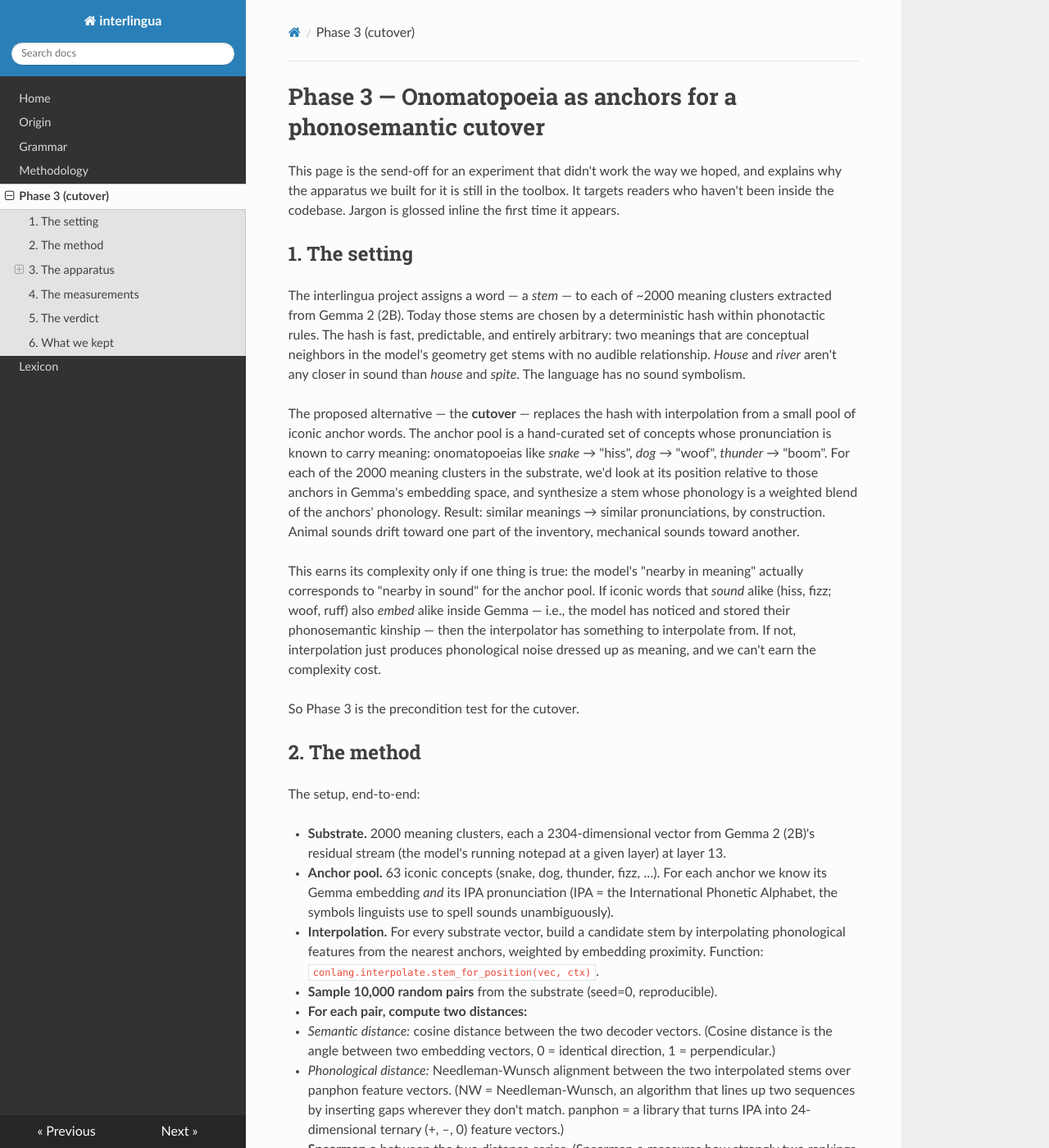
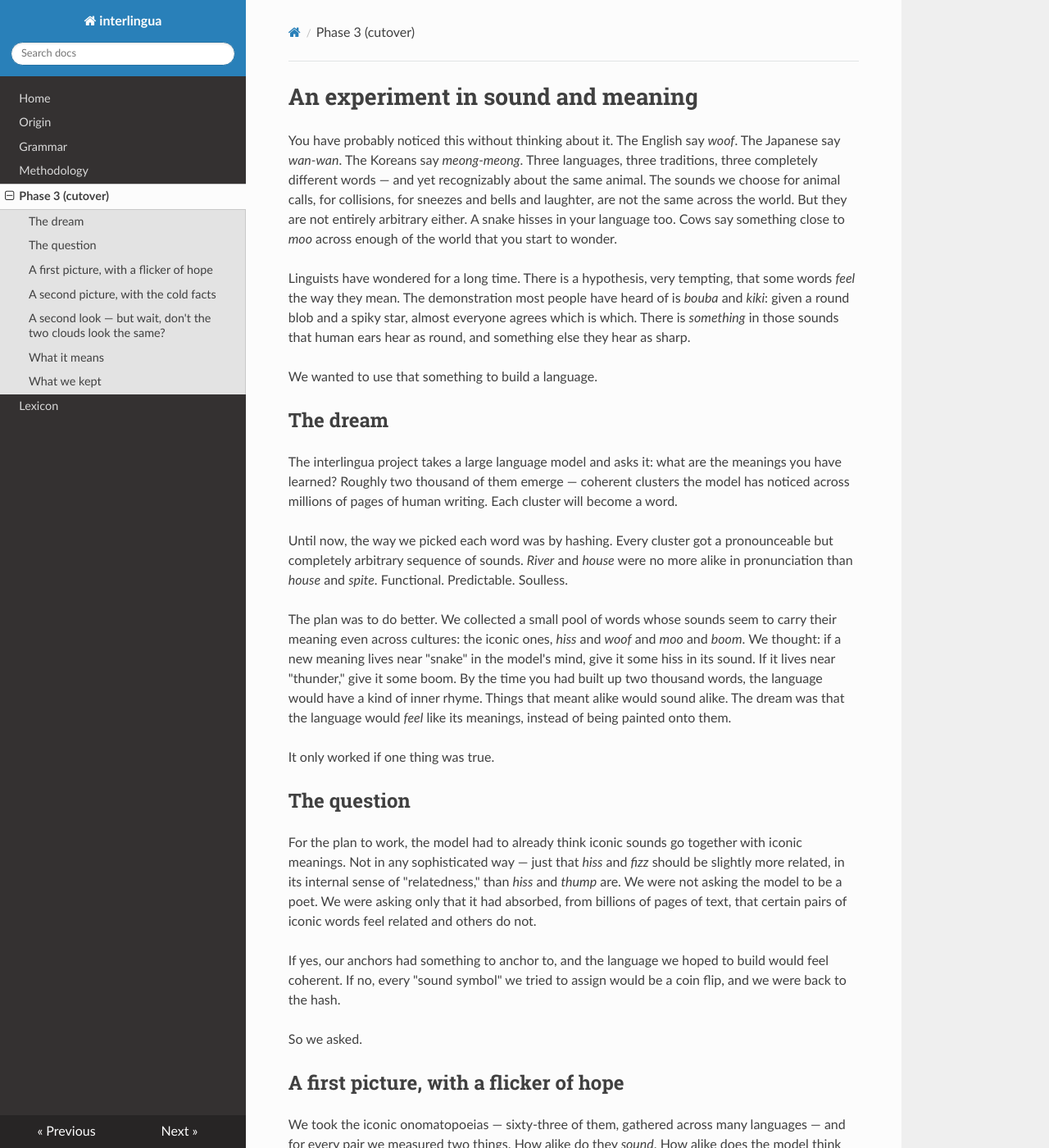
Before and after one commit to kleer001/interlingua, an MkDocs documentation site: the page built from docs/phase3-onomatopoeia.md, in a window 1280 px wide and 1400 px high. Shown: the whole window at 82% size. Built offline with MkDocs 1.6.1, drawn with Linux system fonts in a browser that asks for light colours; nearby versions of some CDN libraries; some of the changed text lies outside the part shown.

Commit message:
docs(phase3): reframe send-off as a "two populations" narrative
The v1 ELI15 page led with the metric (ρ=0.0365 vs 0.15) and
trailed off into apparatus prose. The v2 leads with the *geometric*
reason the metric came out flat: the 63 iconic anchors and the
2000 meaning-clusters live in different regions of Gemma's space,
so even the loose sound↔meaning diagonal that exists among the
anchors has no purchase on the substrate it was meant to anchor.

New scaffolding under the rewrite:

- scripts/make_anchor_pairs.py — re-embeds the 63 anchors at
  layer 13 and writes anchor-pair NW phon + cosine to
  src/conlang/lab/results/anchor_pairs.parquet, so plots can
  re-render without re-running Gemma.
- scripts/make_phase3_plots.py — four new figures: anchor_pairs
  (the faint diagonal), two_populations (the geometric gap),
  substrate_pairs (the cloud with no diagonal), shape_overlay
  (heads off the "but the clouds look similar" intuition by
  rescaling both into [0,1] — same sampling fan, only the anchor
  cloud has the climb).
- Old PNGs (layer_sweep, embed_variants, nw_alignment_schematic)
  removed; the v1 page's apparatus-tour didn't survive the rewrite.

Numbers and conclusion unchanged. Same falsification, told from
the geometry rather than the metric.

Co-Authored-By: Claude Opus 4.7 (1M context) <noreply@anthropic.com>

```diff
--- a/docs/phase3-onomatopoeia.md
+++ b/docs/phase3-onomatopoeia.md
@@ -1,229 +1,198 @@
-# Phase 3 — Onomatopoeia as anchors for a phonosemantic cutover
+# An experiment in sound and meaning
 
-This page is the send-off for an experiment that didn't work the way we
-hoped, and explains why the apparatus we built for it is still in the
-toolbox. It targets readers who haven't been inside the codebase. Jargon
-is glossed inline the first time it appears.
+You have probably noticed this without thinking about it. The English
+say *woof*. The Japanese say *wan-wan*. The Koreans say *meong-meong*.
+Three languages, three traditions, three completely different words —
+and yet recognizably about the same animal. The sounds we choose for
+animal calls, for collisions, for sneezes and bells and laughter, are
+not the same across the world. But they are not entirely arbitrary
+either. A snake hisses in your language too. Cows say something close
+to *moo* across enough of the world that you start to wonder.
 
-## 1. The setting
+Linguists have wondered for a long time. There is a hypothesis, very
+tempting, that some words *feel* the way they mean. The demonstration
+most people have heard of is *bouba* and *kiki*: given a round blob
+and a spiky star, almost everyone agrees which is which. There is
+*something* in those sounds that human ears hear as round, and
+something else they hear as sharp.
 
-The interlingua project assigns a word — a *stem* — to each of ~2000
-meaning clusters extracted from Gemma 2 (2B). Today those stems are
-chosen by a deterministic hash within phonotactic rules. The hash is
-fast, predictable, and entirely arbitrary: two meanings that are
-conceptual neighbors in the model's geometry get stems with no audible
-relationship. *House* and *river* aren't any closer in sound than *house*
-and *spite*. The language has no sound symbolism.
+We wanted to use that something to build a language.
 
-The proposed alternative — the **cutover** — replaces the hash with
-interpolation from a small pool of iconic anchor words. The anchor pool
-is a hand-curated set of concepts whose pronunciation is known to carry
-meaning: onomatopoeias like *snake* → "hiss", *dog* → "woof", *thunder*
-→ "boom". For each of the 2000 meaning clusters in the substrate, we'd
-look at its position relative to those anchors in Gemma's embedding
-space, and synthesize a stem whose phonology is a weighted blend of the
-anchors' phonology. Result: similar meanings → similar pronunciations,
-by construction. Animal sounds drift toward one part of the inventory,
-mechanical sounds toward another.
+## The dream
 
-This earns its complexity only if one thing is true: the model's
-"nearby in meaning" actually corresponds to "nearby in sound" for the
-anchor pool. If iconic words that *sound* alike (hiss, fizz; woof, ruff)
-also *embed* alike inside Gemma — i.e., the model has noticed and stored
-their phonosemantic kinship — then the interpolator has something to
-interpolate from. If not, interpolation just produces phonological noise
-dressed up as meaning, and we can't earn the complexity cost.
+The interlingua project takes a large language model and asks it: what
+are the meanings you have learned? Roughly two thousand of them emerge
+— coherent clusters the model has noticed across millions of pages of
+human writing. Each cluster will become a word.
 
-So Phase 3 is the precondition test for the cutover.
+Until now, the way we picked each word was by hashing. Every cluster
+got a pronounceable but completely arbitrary sequence of sounds.
+*River* and *house* were no more alike in pronunciation than *house*
+and *spite*. Functional. Predictable. Soulless.
 
-## 2. The method
+The plan was to do better. We collected a small pool of words whose
+sounds seem to carry their meaning even across cultures: the iconic
+ones, *hiss* and *woof* and *moo* and *boom*. We thought: if a new
+meaning lives near "snake" in the model's mind, give it some hiss in
+its sound. If it lives near "thunder," give it some boom. By the time
+you had built up two thousand words, the language would have a kind
+of inner rhyme. Things that meant alike would sound alike. The dream
+was that the language would *feel* like its meanings, instead of
+being painted onto them.
 
-The setup, end-to-end:
+It only worked if one thing was true.
 
-- **Substrate.** 2000 meaning clusters, each a 2304-dimensional vector
-  from Gemma 2 (2B)'s residual stream (the model's running notepad at a
-  given layer) at layer 13.
-- **Anchor pool.** 63 iconic concepts (snake, dog, thunder, fizz, …).
-  For each anchor we know its Gemma embedding *and* its IPA pronunciation
-  (IPA = the International Phonetic Alphabet, the symbols linguists use
-  to spell sounds unambiguously).
-- **Interpolation.** For every substrate vector, build a candidate stem
-  by interpolating phonological features from the nearest anchors,
-  weighted by embedding proximity. Function:
-  `conlang.interpolate.stem_for_position(vec, ctx)`.
-- **Sample 10,000 random pairs** from the substrate (seed=0, reproducible).
-- **For each pair, compute two distances:**
-  - *Semantic distance:* cosine distance between the two decoder
-    vectors. (Cosine distance is the angle between two embedding
-    vectors, 0 = identical direction, 1 = perpendicular.)
-  - *Phonological distance:* Needleman-Wunsch alignment between the
-    two interpolated stems over panphon feature vectors. (NW =
-    Needleman-Wunsch, an algorithm that lines up two sequences by
-    inserting gaps wherever they don't match. panphon = a library that
-    turns IPA into 24-dimensional ternary (+, –, 0) feature vectors.)
-- **Spearman ρ** between the two distance series. (Spearman ρ measures
-  how strongly two rankings agree, from –1 (opposite) through 0 (no
-  relation) to +1 (identical).)
+## The question
 
-What the thresholds mean:
+For the plan to work, the model had to already think iconic sounds go
+together with iconic meanings. Not in any sophisticated way — just
+that *hiss* and *fizz* should be slightly more related, in its
+internal sense of "relatedness," than *hiss* and *thump* are. We were
+not asking the model to be a poet. We were asking only that it had
+absorbed, from billions of pages of text, that certain pairs of iconic
+words feel related and others do not.
 
-- **ρ ≥ 0.15** (cutover threshold from §3 of `semanticphonology.md`):
-  interpolation works well enough to replace the hash. Phonological
-  neighbors and semantic neighbors actually overlap.
-- **ρ ≥ 0.20** (strong-claim threshold from §5): the broader claim
-  *consonant directionality is the load-bearing claim* holds. Consonant
-  features alone carry enough signal to drive a phonosemantic system.
-- **ρ < 0.15**: the cutover doesn't earn its complexity. The hash stays.
+If yes, our anchors had something to anchor to, and the language we
+hoped to build would feel coherent. If no, every "sound symbol" we
+tried to assign would be a coin flip, and we were back to the hash.
 
-## 3. The apparatus
+So we asked.
 
-What we built to run this:
+## A first picture, with a flicker of hope
 
-### The anchor pool with attribute bundles
+We took the iconic onomatopoeias — sixty-three of them, gathered
+across many languages — and for every pair we measured two things.
+How alike do they *sound*. How alike does the model think they *mean*.
 
-Each of 64 concepts (`src/conlang/lab/attributes.py`) carries 12
-perceptual attributes, 3 affect attributes, and 10 cultural attributes.
-Cultural attributes are deliberately contradictory across traditions —
-the philosophical lean is that an anchor's "meaning" in a multilingual
-model is the sum of those contradictions, not any single tradition.
+![Pairwise sound-versus-meaning, sixty-three iconic words](static/phase3/anchor_pairs_scatter.png)
 
-Two samples:
+There is a faint diagonal in there. Pairs of iconic words that sound
+alike do tend to be pairs the model considers a bit closer in meaning.
+*Hiss* and *hiss* — the same word reused for two different hissers
+(snake and cat) — sit on top of each other, naturally. *Moo* and
+*baa* are not the same sound, but they are not far apart, and the
+model puts them very close in meaning, because they are both farm
+animals. *Meow* and *purr* sound nothing alike, but they belong to the
+same animal, and the model knows it.
 
-> **snake_hissing**
-> *perceptual* — close-to-ground, elongated, smooth-scaled, flexible,
-> sinuous, sudden-strike, concealed, cold-blooded, venomous,
-> silent-movement, fork-tongued, shedding-skin
-> *affect* — dread-inducing, primal-fear-trigger, alarm-signal
-> *cultural* — wisdom-symbol-asian, evil-bringer-abrahamic,
-> fertility-renewal-mesoamerican, cunning-trickster-mediterranean,
-> healing-caduceus-greek, ritual-taboo-judaic,
-> kundalini-life-force-hindu, primordial-chaos-jormungandr-norse,
-> fortune-zodiac-chinese, ancestor-spirit-west-african
+It is loose. Far from a tight diagonal. But it is not a blob. There
+is some bridge between sound and meaning in the model's idea of
+iconic words. We almost cheered.
 
-> **dog_barking**
-> *perceptual* — domestic, loyal, alert, protective, playful,
-> fast-runner, carnivore, four-legged, tail-wagging, scent-tracking,
-> pack-bonded
-> *affect* — comforting-presence, warning-signal, alarm-trigger
-> *cultural* — faithful-companion-western, ritually-unclean-islamic,
-> ritually-impure-japanese-folkloric, psychopomp-anubis-egyptian,
-> demonic-mesopotamian, hunting-noble-medieval-european,
-> fortune-zodiac-chinese, loyalty-virtue-confucian,
-> scavenger-pariah-south-asian, spirit-guide-mesoamerican-xolotl
+## A second picture, with the cold facts
 
-Snake is *both* wisdom-symbol *and* evil-bringer. Dog is *both*
-faithful-companion *and* ritually-unclean. That's the design.
+Then we looked at the bigger picture.
 
-### A dual-mode embedding probe
+The two thousand meaning-clusters the language was meant to cover are
+*not* iconic onomatopoeias. They are concepts the model picked out
+from human writing: ideas about places, machines, relationships,
+emotions, weather, history. A handful of them might overlap with our
+anchor pool, but the vast majority do not.
 
-`embed_positions.py` takes an anchor — concept *or* attribute — and runs
-it through Gemma 2 (2B), extracting the residual stream at a chosen
-layer (Gemma 2 (2B) has 26 layers; layer 13 is the middle, where lexical
-semantics live most strongly). Two knobs: `--anchor-level
-{concept,attribute}` and `--layer-index`. Defaults: attribute-level,
-layer 13, embed-text format `f"{slug} ({seed}) :: {attr}"`. Concept-level
-mode is preserved for A/B comparison.
+So we asked, on the same axes: where do those two thousand meanings
+*live*, in the model's geometry, compared to our iconic anchors?
 
-### Needleman-Wunsch phonological distance
+![The iconic anchors and the meaning-clusters live in different parts of the model's mind](static/phase3/two_populations.png)
 
-`project.py:phonological_distance`. The previous kernel scored each stem
-position independently. NW lets two stems align by inserting gaps, so
-*boom* vs *broom* is more similar than position-aligned scoring would
-give (the *oom* parts line up cleanly with an inserted *r* in *broom*).
+The iconic anchors all huddle along the bottom of the chart — to the
+model, they all feel mutually similar, a small cohesive family. They
+have an inner geometry, and within it sound and meaning loosely track.
 
-## 4. The measurements
+The two thousand actual meaning-clusters live far above, in their own
+cloud. The model considers them, on average, very far from any of our
+iconic words. Whatever phonosemantic structure exists among
+onomatopoeias does not reach out to the rest of meaning-space.
 
-All measurements: N=2000 substrate, NW phonological-distance kernel,
-Gemma 2 (2B) residual mean-pool, 10,000 random feature-pairs (seed=0).
-The `layer` column is the index into `hidden_states[i]` (layer 13 =
-output of transformer block 12).
+When we try to use the anchors anyway — when we ask the iconic words
+to *vote* on the pronunciation of a meaning-cluster they live far
+away from — there is nothing to vote with. The signal that gave us
+the faint diagonal in the first picture has no traction here.
 
-| Date | Anchors | Embed text | Layer | ρ | p |
-|---|---|---|---|---|---|
-| 2026-05-18 | 63 concept | `english_seeds[0]` ("hiss") | 13 | **0.0365** | 2.65e-4 |
-| 2026-05-18 | 63 concept | `english_seeds[0]` | 21 | 0.0348 | 4.92e-4 |
-| 2026-05-18 | 1574 attribute | `f"{slug} ({seed}) :: {attr}"` | 13 | 0.0292 | 3.46e-3 |
-| 2026-05-18 | 63 concept | `english_seeds[0]` | 9 | 0.0197 | 4.86e-2 |
-| 2026-05-18 | 1574 attribute | `f"{slug} :: {attr}"` | 13 | 0.0178 | 7.62e-2 |
-| 2026-05-18 | 63 concept | `english_seeds[0]` | 25 | 0.0174 | 8.18e-2 |
-| 2026-05-18 | 63 concept | `english_seeds[0]` | 17 | 0.0154 | 1.24e-1 |
-| 2026-05-18 | 63 concept | `english_seeds[0]` | 5 | 0.0079 | 4.30e-1 |
+![Trying to anchor the meaning-clusters — the diagonal disappears](static/phase3/substrate_pairs_scatter.png)
 
-![Layer sweep — ρ vs Gemma layer at concept-level](static/phase3/layer_sweep.png)
+The picture is a cloud, edge to edge. The invented stems for the two
+thousand meaning-clusters sound however they sound, and the model
+disagrees that meanings should track those sounds. The diagonal is
+gone.
 
-The layer-sweep is flat-and-low. Layers 13 and 21 tie within noise at ρ
-≈ 0.035; early layers (5, 9) and late layers (17, 25) drop toward zero.
-No layer hides a plateau. There isn't a "right depth" we missed.
+## A second look — but wait, don't the two clouds *look* the same?
 
-![Embed-text variants — ρ for three regimes](static/phase3/embed_variants.png)
+It is tempting to set the two scatters next to each other and think:
+the meaning-clusters are just the iconic anchors *at a different
+scale*. Maybe both clouds carry the same shape, the same fan, the
+same hidden diagonal, and the only thing that differs is the size of
+the room they're drawn in. If that were true, the cutover might still
+work — we'd just need to mind the scale.
 
-The granularity-vs-embed-text test is the more telling negative. Going
-from 63 concept anchors to 1574 attribute anchors is a 25× density
-increase — and ρ *dropped* (0.0365 → 0.0178). Putting the iconic seed
-back into the attribute embed string (`f"{slug} ({seed}) :: {attr}"`)
-partially recovered the loss (0.0292), but never beat the concept-level
-baseline. The iconic seed is doing real work; the attribute prose around
-it is dilutive. Whatever modest correlation we have likely *is* the
-seed's iconicity leaking through Gemma's residual, not the attribute
-structure paying off.
+It is a good intuition. Let's test it.
 
-![NW alignment schematic — woof vs bark](static/phase3/nw_alignment_schematic.png)
+If we take both clouds and stretch them into the same square, edge to
+edge, here is what we get.
 
-(NW illustration: lining up *woof* /wʊf/ against *bark* /bɑɹk/ inserts
-gaps and substitutes; the closing /f/ vs /k/ pair lines up, the middle
-vowels substitute, and the onsets /w/ vs /b/ substitute too.
-Phonological distance is the sum of substitution + gap costs over the
-optimal alignment.)
+![Both clouds rescaled into the same box](static/phase3/shape_overlay.png)
 
-## 5. The verdict
+What they *share* is the fan. Both are wider on the right than on the
+left. That is a real visual feature, and it comes from sampling: pairs
+of words that nearly rhyme are rare in any pool, so there are fewer
+dots on the left than on the right, and a few dots can never fill as
+much vertical space as many dots can. Whatever pool you draw from,
+this fan will appear.
 
-Best measured ρ across every configuration tried — anchor count from 63
-to 1574, embed format from bare seed through slug + attribute to slug +
-seed + attribute, Gemma layers 5 through 25 — is **ρ = 0.0365**, against
-the §3 cutover threshold of 0.15 and the §5 strong-claim threshold of
-0.20. The hypothesis is falsified at this scale.
+What they *don't* share is the climb. The red anchors go up and to the
+right. The blue meaning-clusters stay flat. The shape of the red cloud
+has a diagonal inside its fan; the blue cloud is just a fan with
+nothing inside it.
 
-**Consequence for the project:** `build_stem()` stays as the
-deterministic hash. The `lexicon-pre-cutover` tag at commit `af1c965`
-remains the live deliverable, not a fossil. The hash isn't *wrong* —
-it's that we couldn't earn its complexity-cost replacement with
-measurable semantic coherence inside Gemma 2 (2B). The §5 question
-*consonant directionality is the load-bearing claim* answers **no,
-consonant features alone are not enough**, at least at this model scale
-and this substrate granularity.
+The math we've been running quietly all along measures only the climb,
+not the fan — that is what the numbers on the legend mean. The
+anchors have a real climb. The meaning-clusters do not. Rescaling
+makes the two clouds look more similar, but it doesn't put a climb in
+the blue cloud where one wasn't to start with.
 
-**Conditions to reopen:**
+The visual rhyme between the two shapes is real, but it is the rhyme
+of how *many* pairs land where, not the rhyme of *how those pairs
+behave*. The structure the cutover would need to walk over still isn't
+there in the blue.
 
-- A different model — bigger, or one trained with sound-symbolism
-  objectives baked into its corpus or loss.
-- A different substrate — more features, a different SAE layer, or a
-  non-SAE feature source.
-- A different distance kernel — the current NW weights all
-  feature-edits equally; alternatives could weight sonority class or
-  articulatory place more heavily.
-- A richer phonology — more than the current 10-consonant / 5-vowel
-  inventory; perhaps tone, length, or stress as additional dimensions.
+## What it means
 
-## 6. What we kept
+This is, in a small way, news.
 
-The negative result is itself information. The apparatus that produced
-it — the anchor-bundle framework, the dual-mode embed probe, the
-Needleman-Wunsch phonological-distance kernel, the Spearman validator —
-lives in `src/conlang/lab/`. It's reusable for:
+Sound symbolism is real in humans — generations of linguists have
+confirmed that. The bias for *bouba* and *kiki*, the cross-linguistic
+agreement on hisses and woofs, the way poets exploit phonosemantic
+resonance — all of those are present in us.
 
-- A re-test on a different model. Swap the Gemma 2 (2B) call in
-  `embed_positions.py` for a larger or differently-trained model.
-- A different conlang design entirely. A future project that wants to
-  optimize for *fun* sounds rather than embedding-validated sounds can
-  fork from `lab/` without re-implementing the phonology toolkit.
-- Anchor-pool work that isn't about phonosemantic cutover at all. The
-  64 attribute bundles are a rich starter for any project that wants to
-  model "this concept feels like…" in a multilingual model.
+A model trained on text has *some* of it, but only locally. It has
+absorbed that iconic words live near each other, and that among them,
+the ones that sound alike tend to mean alike. That is real and quiet
+and lovely. But it has not absorbed any larger principle that would
+let it extend the pattern outward — that would let it think *banker*
+or *gravity* or *forgiveness* deserve sounds in any particular
+neighborhood.
 
-The conclusion isn't "the experiment failed." The conclusion is: at this
-model scale, on this substrate, with this anchor pool, we measured the
-proposed precondition for an interpolated phonosemantic system, and the
-precondition didn't hold. The interlingua repo's lexicon stays on the
-hash, and the toolkit moves to the workshop shelf — labeled, indexed,
-and ready for the next time someone has a reason to ask whether sound
-and meaning can be made to rhyme inside a transformer.
+The model has a small inner garden where sound and meaning rhyme.
+The garden does not extend to the rest of its mind.
+
+That tells us something interesting about what these models contain.
+It also tells us, more practically, that we cannot use this trick to
+build the language we hoped for. The bridge we wanted to build between
+sound and meaning is only there for words that already have the
+property; we cannot use it to give the property to words that don't.
+
+## What we kept
+
+The language did not lose anything. The hashed words are still good
+words — pronounceable, unambiguous, deterministic. The lexicon ships
+the same way it always has.
+
+What we keep, alongside that lexicon, is the workshop. The little
+catalog of iconic concepts and the cross-cultural shadings of their
+meanings, the tools for asking what a model considers near what, the
+experiment itself — all of it lives together in `src/conlang/lab/`.
+The next time someone has reason to ask the same question of a
+different model, or a model trained on more than text, or a model
+that has somehow heard the words it reads, the apparatus is ready.
+
+Sometimes a finding is *not here, not in this form.* That is also a
+finding worth filing away. The garden exists. Now we know its walls.
```
Also changed, not shown: docs/static/phase3/anchor_pairs_scatter.png (added), docs/static/phase3/embed_variants.png (deleted), docs/static/phase3/layer_sweep.png (deleted), docs/static/phase3/nw_alignment_schematic.png (deleted), docs/static/phase3/shape_overlay.png (added), docs/static/phase3/substrate_pairs_scatter.png (added), docs/static/phase3/two_populations.png (added), 3 other files.
